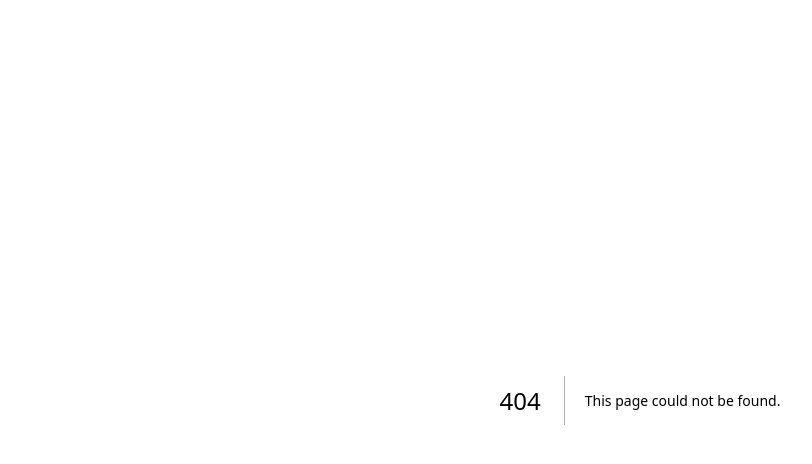
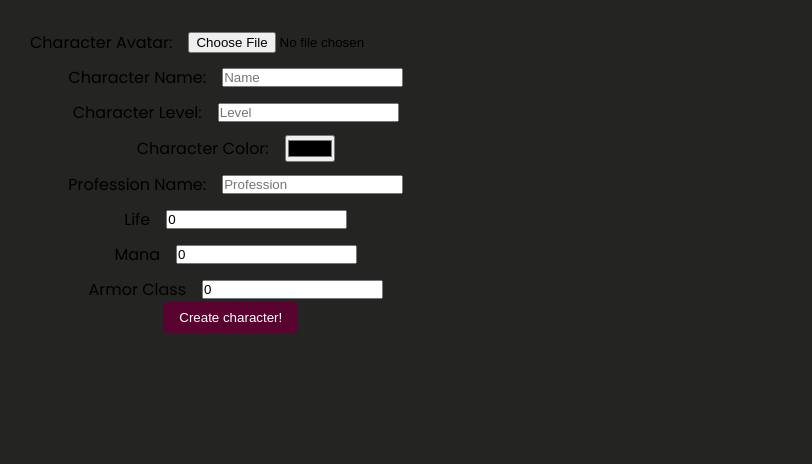
Before and after one commit to FilipeMSouza/rpg-handouts, a Next.js app: page /new-char in a window 1280 px wide. Before the commit this address had no page. Shown: the top 464 px of the page, without its empty margins (0-812 px from the left). Built offline with nearby package versions, Linux system fonts and the light colour scheme; no server answers.

Commit message:
Basic form page

```diff
--- /dev/null
+++ b/src/app/new-char/page.tsx
@@ -0,0 +1,84 @@
+'use client';
+
+
+import {Form, Wrapper} from "@/app/style";
+import {Button} from "@/app/player/[characterId]/[state]/style";
+import React from "react";
+import useRealtimeState from "@/app/hooks/useRealtimeState";
+import {pjData} from "@/@types/pjData";
+
+
+const characterCreation = () => {
+
+    const [players, setPlayers, stop] = useRealtimeState<pjData[]>()
+
+    const sendToServer = (formData: FormData) => {
+        let reader = new FileReader()
+
+        reader.readAsDataURL(formData.get("characterAvatar") as File)
+        reader.onload = () => {
+
+            let newCharacter: pjData = {
+                name: formData.get("characterName")! as string,
+                image: reader.result as string,
+                profession: formData.get("characterProfession")! as string,
+                color: formData.get("characterColor")! as string,
+                life: parseInt(formData.get("characterLife")! as string),
+                mana: parseInt(formData.get("characterMana")! as string),
+                currentLife: parseInt(formData.get("characterLife")! as string),
+                currentMana: parseInt(formData.get("characterMana")! as string),
+                level: parseInt(formData.get("characterLevel")! as string),
+                armorClass: parseInt(formData.get("characterAc")! as string),
+            }
+
+            if (players === undefined) return alert("Erro 500 algo de errado aconteceu...")
+            setPlayers([...players, newCharacter])
+        }
+
+    }
+
+    return (
+
+        <Wrapper>
+            <Form action={sendToServer}>
+                <Wrapper>
+                    <label>Character Avatar:</label>
+                    <input required={true} name="characterAvatar"
+                           accept='.jpg, .png'
+                           placeholder="Character Avatar" type="file"/>
+                </Wrapper>
+                <Wrapper>
+                    <label>Character Name:</label>
+                    <input required={true} name="characterName" placeholder="Name" type="text"/>
+                </Wrapper>
+                <Wrapper>
+                    <label>Character Level:</label>
+                    <input required={true} name="characterLevel" placeholder="Level" type="number"/>
+                </Wrapper>
+                <Wrapper>
+                    <label>Character Color:</label>
+                    <input required={true} name="characterColor" placeholder="Color" type="color"/>
+                </Wrapper>
+                <Wrapper>
+                    <label>Profession Name:</label>
+                    <input required={true} name="characterProfession" placeholder="Profession" type="text"/>
+                </Wrapper>
+                <Wrapper>
+                <label>Life</label>
+                    <input defaultValue={0} name="characterLife" placeholder="Life" type="number"/>
+                </Wrapper>
+                <Wrapper>
+                    <label>Mana</label>
+                    <input defaultValue={0} name="characterMana" placeholder="Mana" type="number"/>
+                </Wrapper>
+                <Wrapper>
+                    <label>Armor Class</label>
+                    <input defaultValue={0} name="characterAc" placeholder="Armor Class" type="number"/>
+                </Wrapper>
+                <Button color="toggle" type="submit">Create character!</Button>
+            </Form>
+        </Wrapper>
+    )
+}
+
+export default characterCreation;
--- a/src/app/player/[characterId]/[state]/style.ts
+++ b/src/app/player/[characterId]/[state]/style.ts
@@ -82,7 +82,7 @@ export const ActionButtons = styled.div`
 `;
 
 interface ButtonProps {
-    type: 'life' | 'mana' | 'toggle'
+    color: 'life' | 'mana' | 'toggle'
 }
 
 const color = {
@@ -92,7 +92,7 @@ const color = {
 };
 export const Button = styled.button<ButtonProps>`
     color: #fff;
-    background-color: ${props => color[props.type]};
+    background-color: ${props => color[props.color]};
     padding: .5rem 1rem;
     border: none;
     border-radius: 5px;
--- a/src/app/style.ts
+++ b/src/app/style.ts
@@ -7,6 +7,14 @@ export const Wrapper = styled.div`
   flex-direction: row;
   justify-content: flex-start;
   padding: 10px 0 0 10px;
+`;
+
+export const Form = styled.form`
+    padding: 10px;
+    display: flex;
+    flex-direction: column;
+    justify-content: center;
+    align-items: center;
 `;
 
 export const PlayerLink = styled.a`
```
Also changed, not shown: src/app/player/[characterId]/[state]/page.tsx (+7 -7 lines).
